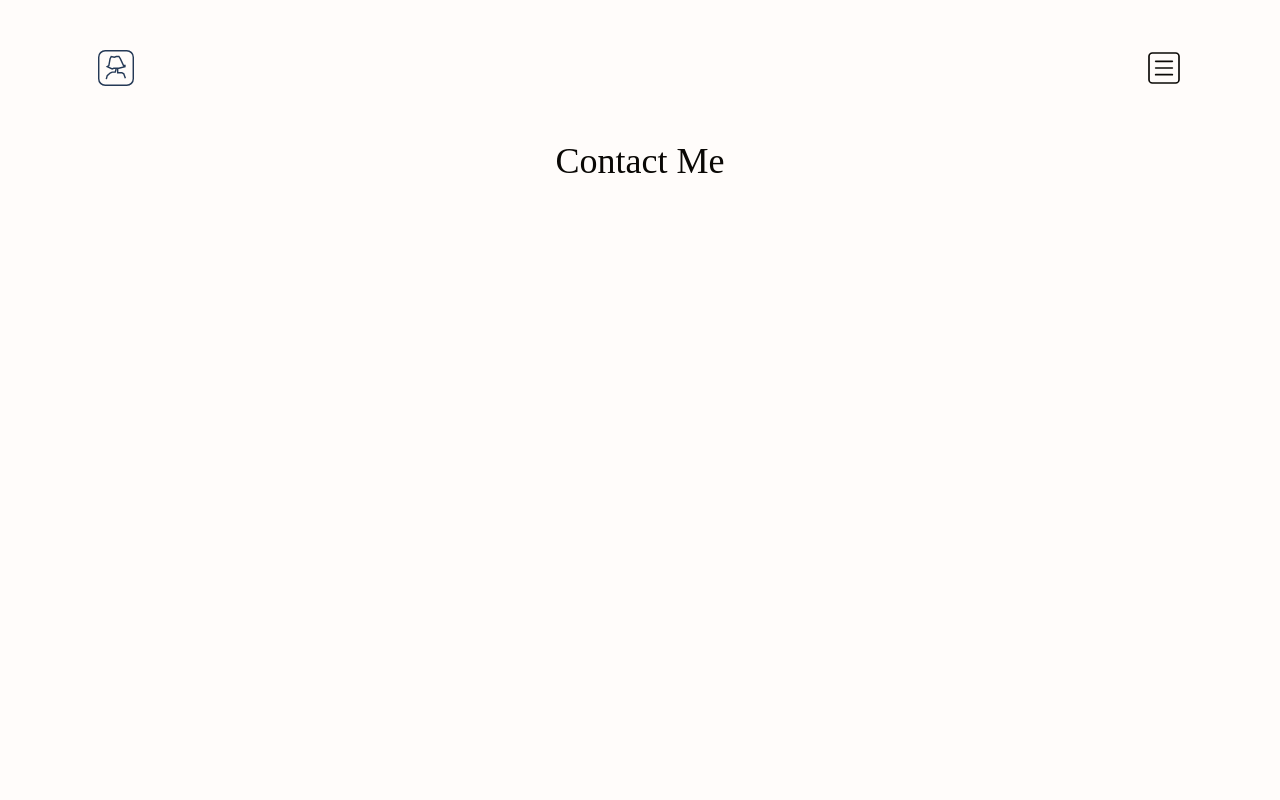
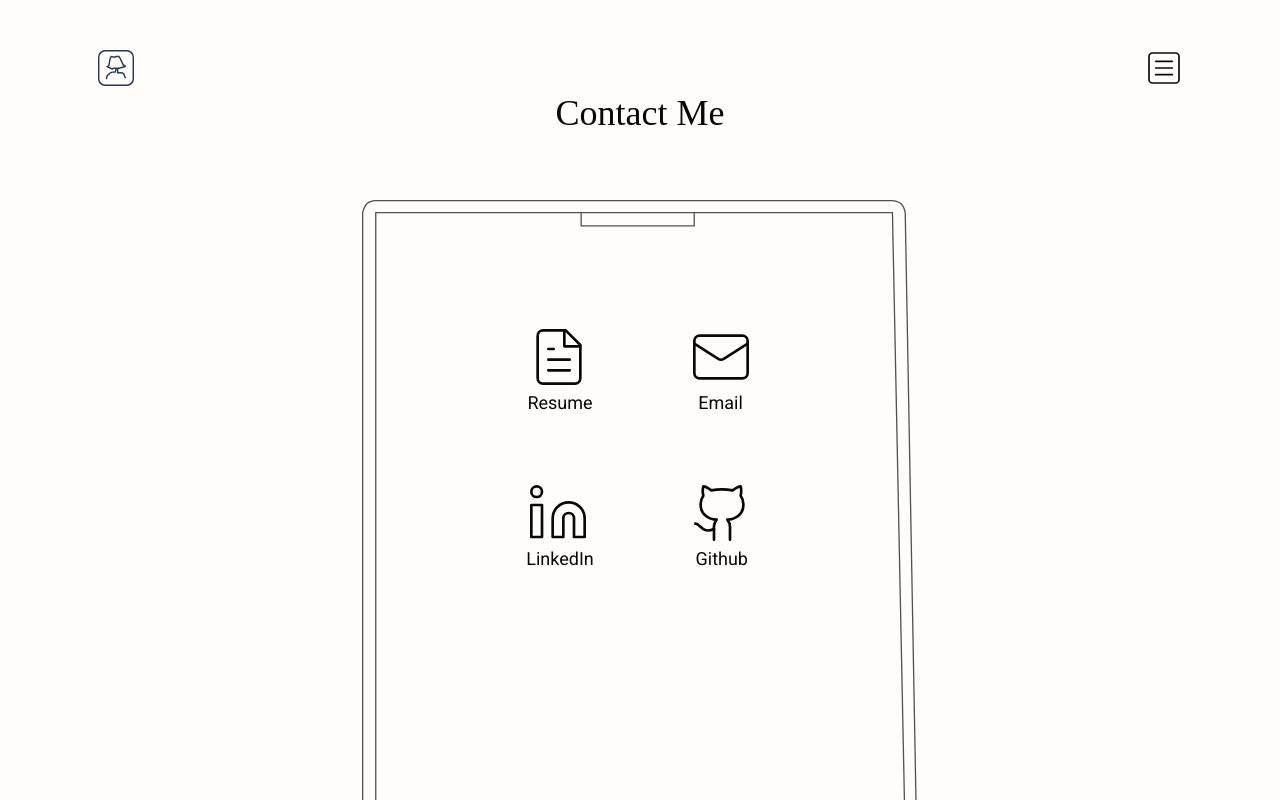
Before and after one commit to sarahhjchung/sarahhjchung.github.io, a React (Vite) app: page /contact in a window 1280 px wide. Built offline with nearby package versions, Linux system fonts and the light colour scheme; a web font is replaced by a local one.

Commit message:
Set up contacts page

```diff
--- a/src/pages/About/About.tsx
+++ b/src/pages/About/About.tsx
@@ -11,7 +11,7 @@ export function About() {
       <img
         src={aboutSVG}
         alt="About Me"
-        className="absolute bottom-0 w-3/5 stroke-accent/30"
+        className="absolute bottom-0 w-3/5 opacity-70"
       />
       <h1>{Strings.About.title}</h1>
       <div className="flex flex-col items-center justify-center gap-y-8 md:w-5/6">
--- a/src/pages/Contact/Contact.tsx
+++ b/src/pages/Contact/Contact.tsx
@@ -1,10 +1,37 @@
 import Strings from "@/locales/en.json";
+import contactSVG from "@/assets/contact.svg";
+import { FileText, Github, Linkedin, Mail } from "lucide-react";
 
 export function Contact() {
   return (
-    <div className="container py-12 flex flex-col gap-y-12 items-center justify-center">
-      <div className="flex flex-col gap-y-8 md:w-5/6">
-        <h1>{Strings.Contact.title}</h1>
+    <div className="container flex flex-col gap-y-12 items-center justify-center">
+      <img
+        src={contactSVG}
+        alt="Contact Me"
+        className="absolute bottom-0 h-3/4 opacity-70"
+      />
+      <h1>{Strings.Contact.title}</h1>
+      <div className="flex flex-col pt-36 gap-y-16 md:w-5/6 items-center justify-center">
+        <div className="flex flex-row gap-x-24 justify-center items-center">
+          <div className="cursor-pointer hover:stroke-primary hover:text-primary">
+            <FileText className="h-16 w-16 stroke-1" />
+            <p className="subtitle">Resume</p>
+          </div>
+          <div>
+            <Mail className="h-16 w-16 stroke-1" />
+            <p className="subtitle">Email</p>
+          </div>
+        </div>
+        <div className="flex flex-row gap-x-24 justify-center items-center">
+          <div>
+            <Linkedin className="h-16 w-16 stroke-1" />
+            <p className="subtitle">LinkedIn</p>
+          </div>
+          <div>
+            <Github className="h-16 w-16 stroke-1" />
+            <p className="subtitle">Github</p>
+          </div>
+        </div>
       </div>
     </div>
   );
--- a/src/pages/Projects/Projects.tsx
+++ b/src/pages/Projects/Projects.tsx
@@ -7,7 +7,11 @@ export function Projects() {
   return (
     <div className="container h-full flex flex-col gap-y-12 items-center justify-center">
       <div className="flex flex-col sm:pb-36 gap-y-6 md:gap-y-16 items-center md:w-5/6">
-        <img src={laptopSVG} alt="Laptop" className="absolute bottom-0 h-5/6" />
+        <img
+          src={laptopSVG}
+          alt="Laptop"
+          className="absolute bottom-0 h-5/6 opacity-70"
+        />
         <h1>{Strings.Projects.title}</h1>
         <div className="flex flex-col gap-y-4 sm:flex-row sm:gap-x-8 md:gap-x-24">
           <RecentProjectsModal />
```
Also changed, not shown: src/assets/contact.svg (added), 1 other file (tests, documents, lock files or other folders).
